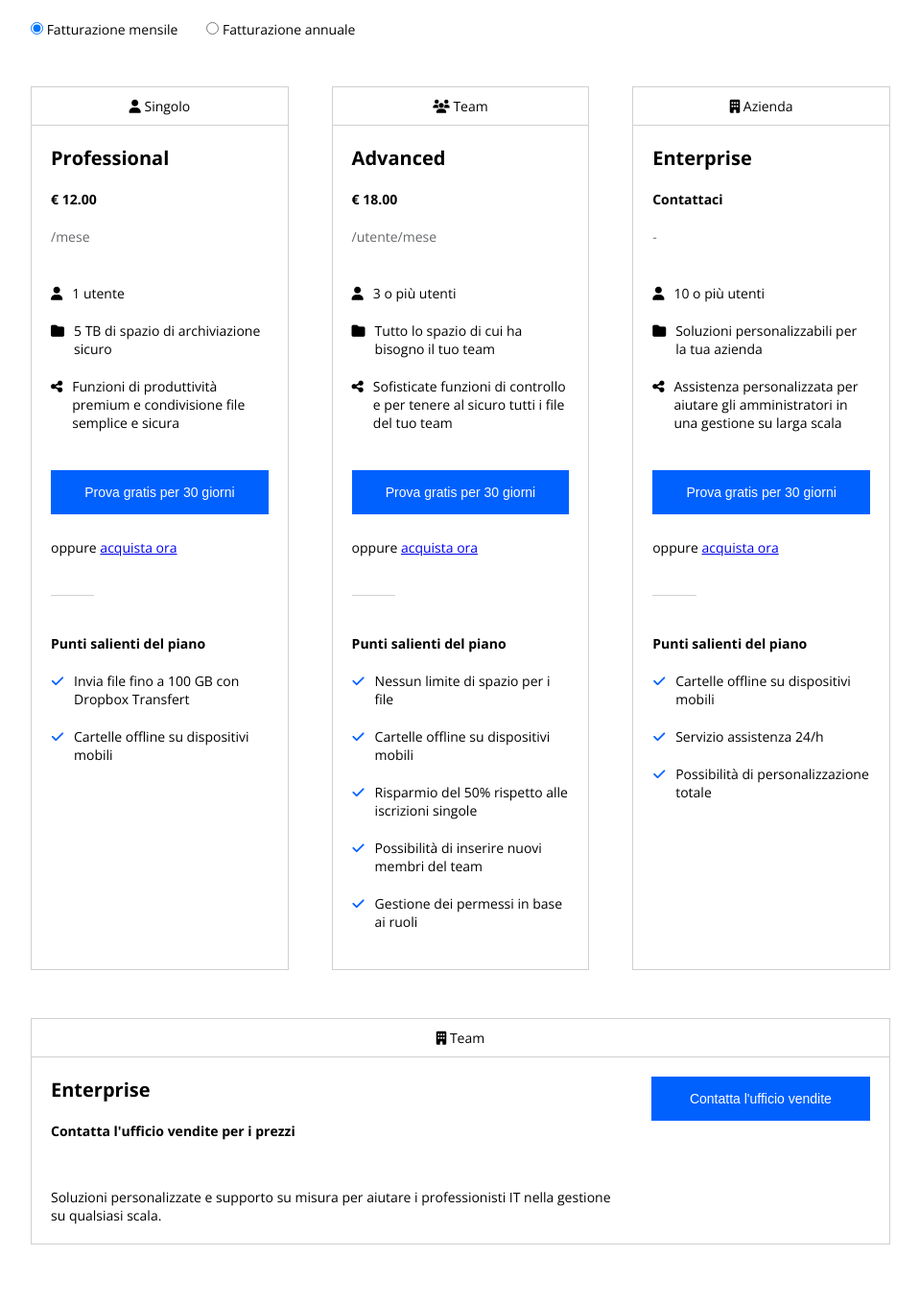
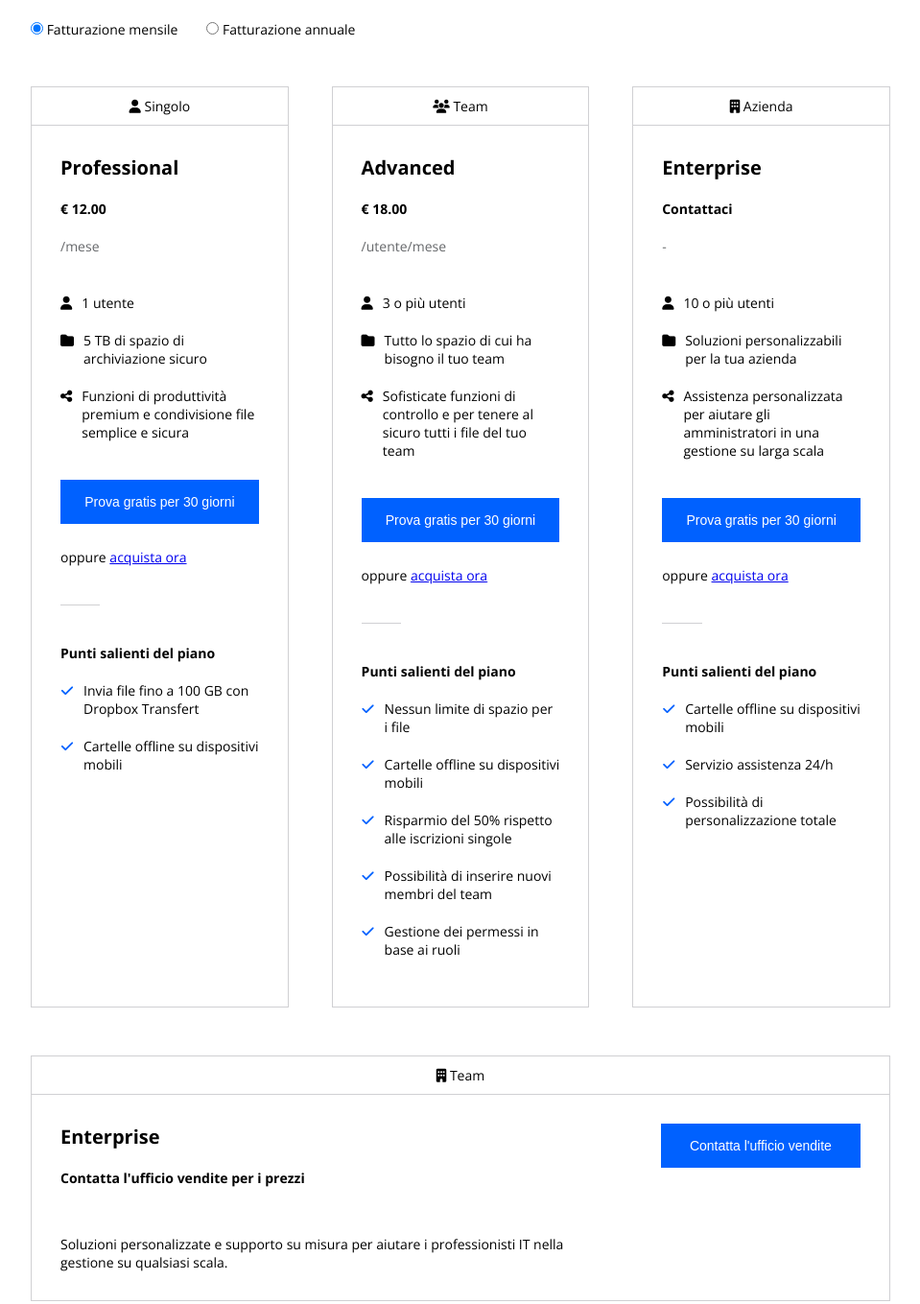
Before and after one commit to TheKaiser8/htmlcss-dropbox, a plain HTML site: page index.html in a window 1280 px wide. Shown: the part 960-2319 px from the top of the page at 96% size, without its empty margins (160-1119 px from the left). Drawn offline with nearby package versions, Linux system fonts and the light colour scheme.

Commit message:
Fixato padding sezione plans

```diff
--- a/css/style.css
+++ b/css/style.css
@@ -126,8 +126,8 @@ h5 {
 .pr-50 {
     padding-right: 50px;
 }
-.pad-all20 {
-    padding: 20px;
+.pad-all30 {
+    padding: 30px;
 }
 .pad-all50 {
     padding: 50px;
--- a/index.html
+++ b/index.html
@@ -80,7 +80,7 @@
                                     <i class="fa-solid fa-user"></i>
                                     Singolo
                                 </header>
-                                <article class="pad-all20">
+                                <article class="pad-all30">
                                     <h3 class="mb-20">Professional</h3>
                                     <h4 class="price mb-20">€ 12.00</h4>
                                     <div class="user-and-period mb-20">/mese</div>
@@ -113,7 +113,7 @@
                                     <i class="fa-solid fa-users"></i>
                                     Team
                                 </header>
-                                <article class="pad-all20">
+                                <article class="pad-all30">
                                     <h3 class="mb-20">Advanced</h3>
                                     <h4 class="price mb-20">€ 18.00</h4>
                                     <div class="user-and-period mb-20">/utente/mese</div>
@@ -149,7 +149,7 @@
                                     <i class="fa-solid fa-building"></i>
                                     Azienda
                                 </header>
-                                <article class="pad-all20">
+                                <article class="pad-all30">
                                     <h3 class="mb-20">Enterprise</h3>
                                     <h4 class="price mb-20">Contattaci</h4>
                                     <div class="user-and-period mb-20">-</div>
@@ -185,14 +185,14 @@
                         </header>
                         <article class="row-flex">
                             <div class="col-big70">
-                                <div class="pad-all20">
+                                <div class="pad-all30">
                                     <h3 class="mb-20">Enterprise</h3>
                                     <h4 class="price mb-20">Contatta l'ufficio vendite per i prezzi</h4>
                                     <p class="mt-50">Soluzioni personalizzate e supporto su misura per aiutare i professionisti IT nella gestione su qualsiasi scala.</p>
                                 </div>
                             </div>
                             <div class="col-small30">
-                                <div class="pad-all20">
+                                <div class="pad-all30">
                                     <div class="btn-box">
                                         <button type="button" class="btn btn-primary btn-big">Contatta l'ufficio vendite</button>
                                     </div>
```
